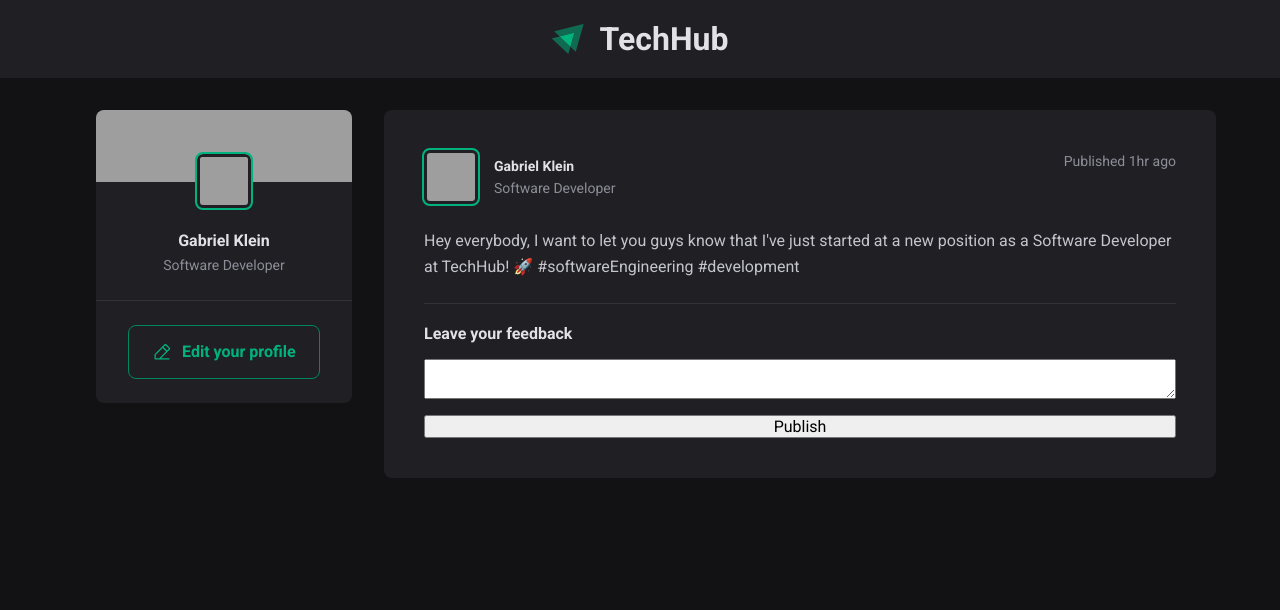
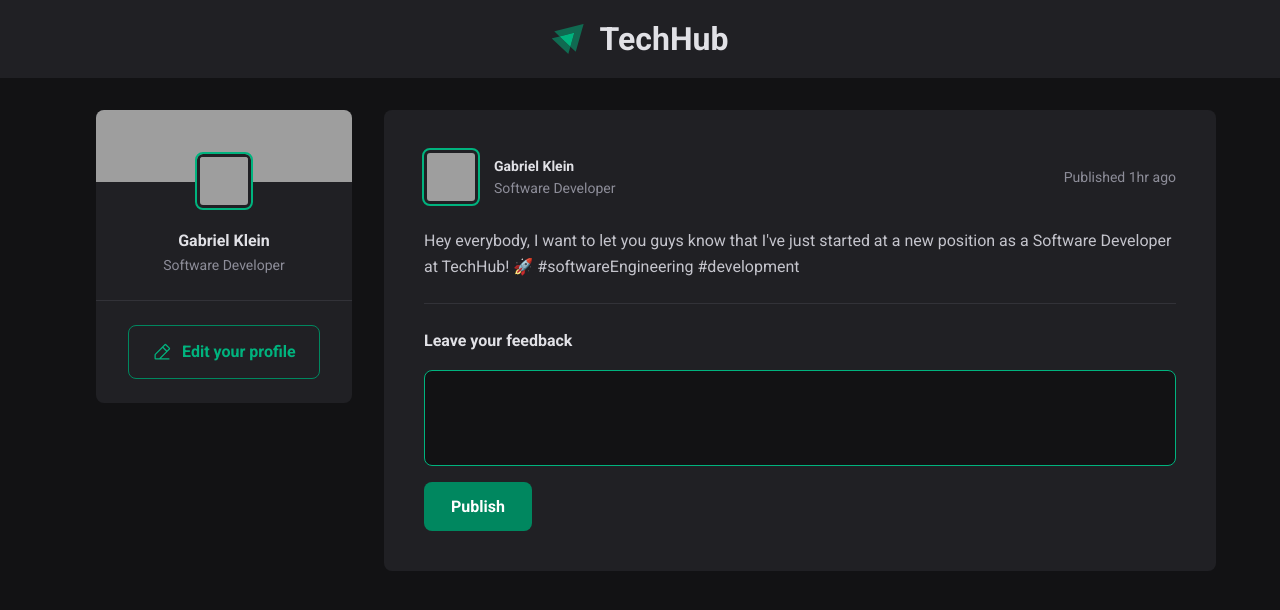
Before and after one commit to g4brielklein/reactjs, a React (Vite) app in the folder intro-react/: page / in a window 1280 px wide. Shown: the top 610 px of the page. Built offline with nearby package versions, Linux system fonts and the light colour scheme; grey boxes are pictures that could not be loaded.

Commit message:
add card comment section style

```diff
--- a/intro-react/src/components/Card.module.css
+++ b/intro-react/src/components/Card.module.css
@@ -14,6 +14,7 @@
     color: var(--gray-400);
     font-size: 0.875rem;
     line-height: 1.6;
+    align-items: center;
 }
 
 .userContainer {
@@ -48,12 +49,37 @@
 
 .comments {
     border-top: 1px solid var(--gray-600);
-    padding-top: 20px;
+    padding-top: 1.5rem;
     display: flex;
     flex-direction: column;
     gap: 1rem;
 }
 
 .comments strong {
-    color: var(--gray-100)
+    color: var(--gray-100);
+    line-height: 1.6;
 }
+
+.comments textarea {
+    background-color: var(--gray-900);
+    border: 1px solid var(--green-800);
+    border-radius: 8px;
+    resize: none;
+    height: 6rem;
+
+    color: var(--gray-300);
+    line-height: 1.4;
+    padding: 0.8125rem 1rem;
+}
+
+.comments button {
+    width: 6.75rem;
+    height: 3.06rem;
+    border-radius: 8px;
+    color: var(--white);
+    background-color: var(--green-500);
+    border: none;
+    cursor: pointer;
+
+    font-weight: bold;
+}
```
